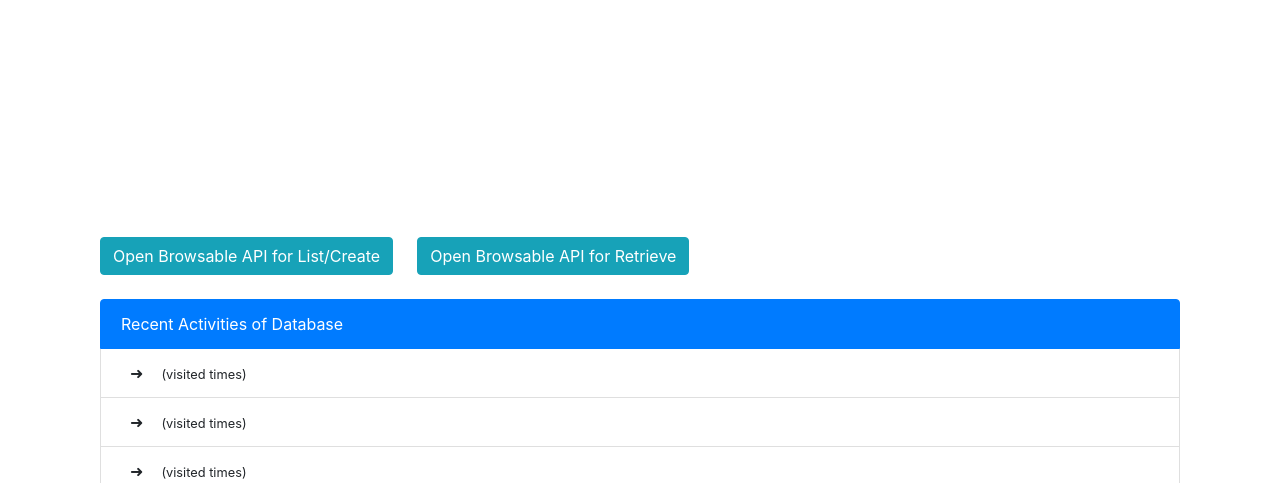
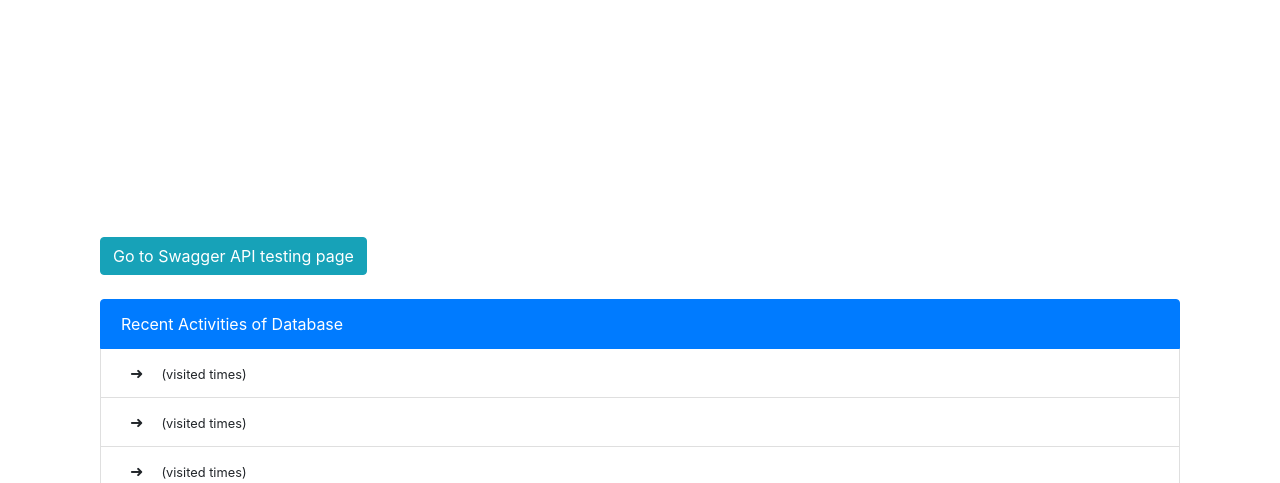
Before and after one commit to randalhsu/django-app-demo, a Django app: page / in a window 1280 px wide. Shown: the part 294-777 px from the top of the page. Run offline with Django 3.2, Linux system fonts and the light colour scheme; data comes from the database, SQL or seed files in the repository; some libraries are stand-ins or nearby versions.

Commit message:
urlshortener: Use Swagger as API testing page

```diff
--- a/demosite/settings.py
+++ b/demosite/settings.py
@@ -42,6 +42,7 @@
     'django.contrib.staticfiles',
     'rest_framework',
     'corsheaders',
+    'drf_yasg',
     'urlshortener',
 ]
 
--- a/runtime.txt
+++ b/runtime.txt
@@ -1 +1 @@
-python-3.9.0
+python-3.9.1
--- a/urlshortener/templates/index.html
+++ b/urlshortener/templates/index.html
@@ -12,8 +12,7 @@
   <div id="app" class="container">
     <div id="add-url-record-form" class="container"><add-url-record-form></add-url-record-form></div>
     <div class="container my-4">
-      <a href="api/v1/urls" target="_blank"><button class="btn btn-info mr-4">Open Browsable API for List/Create</button></a>
-      <a href="api/v1/urls/short" target="_blank"><button class="btn btn-info mr-4">Open Browsable API for Retrieve</button></a>
+      <a href="swagger/"><button class="btn btn-info mr-4">Go to Swagger API testing page</button></a>
     </div>
     <div id="recent-url-records" class="container"><url-record-list></url-record-list></div>
   </div>
--- a/urlshortener/urls.py
+++ b/urlshortener/urls.py
@@ -1,10 +1,24 @@
 from django.urls import path, re_path
+from drf_yasg.views import get_schema_view
+from drf_yasg import openapi
+from rest_framework import permissions
 from . import views
 
 app_name = 'urlshortener'
 
 LIST_CREATE_URL_API_ENDPOINT = 'api/v1/urls'
 RETRIEVE_URL_API_ENDPOINT = 'api/v1/urls/'
+
+schema_view = get_schema_view(
+    openapi.Info(
+        title='URL Shortener RESTful API',
+        default_version='v1',
+        contact=openapi.Contact(
+            url='https://github.com/randalhsu/django-url-shortener'),
+    ),
+    public=True,
+    permission_classes=(permissions.AllowAny,),
+)
 
 urlpatterns = [
     path('', views.index, name='index'),
@@ -14,4 +28,6 @@
             '(?P<short_url>[A-Za-z0-9]{1,32}/?)?$', views.UrlRecordRetrieveView.as_view(), name='retrieve_url'),
     re_path(views.VALID_SHORT_URL_REGEX,
             views.handle_redirect, name='redirect'),
+    path(r'swagger/', schema_view.with_ui('swagger',
+                                          cache_timeout=0), name='schema-swagger-ui'),
 ]
--- a/urlshortener/views.py
+++ b/urlshortener/views.py
@@ -83,6 +83,8 @@
 
 VALID_SHORT_URL_REGEX = r'(?P<short_url>^[A-Za-z0-9]{1,32}$)'
 DEFAULT_SHORT_URL_LENGTH = 6
+# To avoid confusion
+RESERVED_SHORT_URL_LIST = ('admin', 'api', 'swagger')
 
 
 def is_valid_short_url(short_url: str) -> bool:
@@ -96,7 +98,7 @@
     '''
     if re.match(VALID_SHORT_URL_REGEX, short_url) is None:
         return False
-    if short_url == 'api':
+    if short_url in RESERVED_SHORT_URL_LIST:
         return False
     return True
 
```
Also changed, not shown: requirements.txt (+4 -3 lines), README.md.
